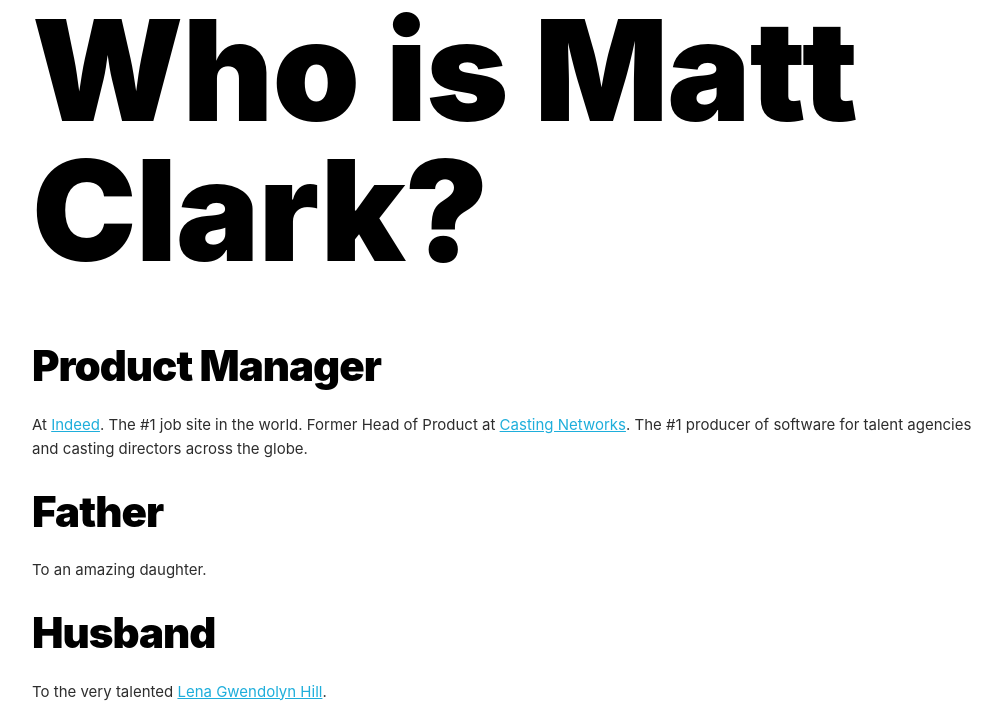
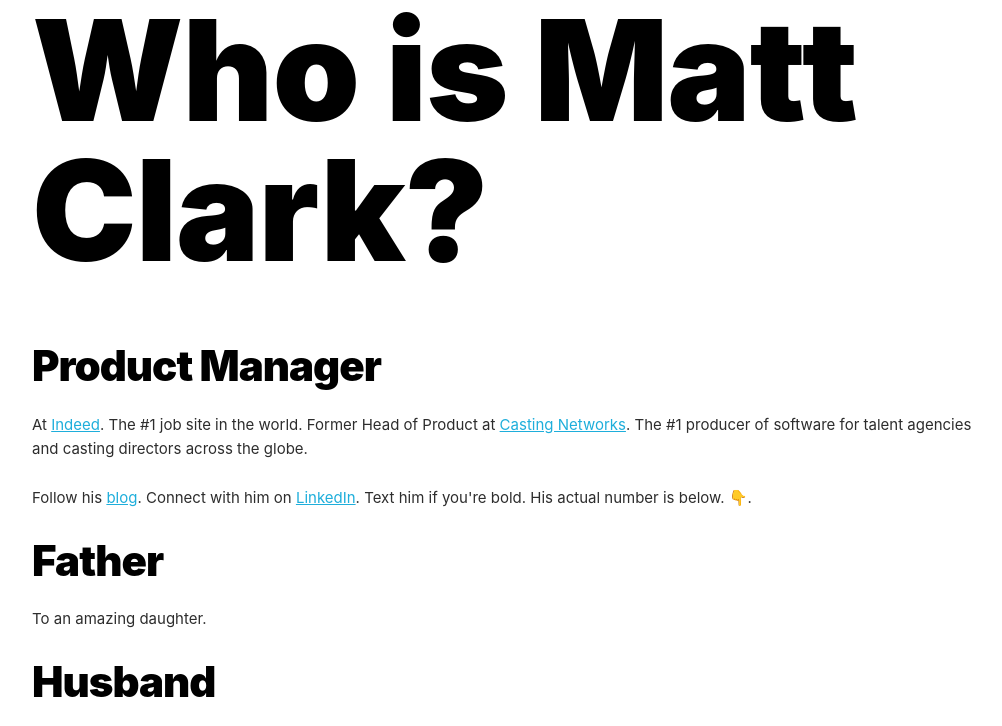
Before and after one commit to near-mint/near-mint-mkg, a website: page dest/index.html in a window 1280 px wide. Shown: the top 726 px of the page, without its empty margins (128-1130 px from the left). Drawn offline with Linux system fonts and the light colour scheme.

Commit message:
Added links to blog and LinkedIn.

```diff
--- a/dest/index.html
+++ b/dest/index.html
@@ -698,6 +698,7 @@
       <div class="section first-section">
         <h2>Product Manager</h2>
         <p>At <a href="https://www.indeed.com?from=whoismattclark">Indeed</a>.  The #1 job site in the world.  Former Head of Product at <a href="https://www.castingnetworks.com?from=whoismattclark">Casting Networks</a>.  The #1 producer of software for talent agencies and casting directors across the globe.</p>
+        <p>Follow his <a href="https://whoismattclark.wordpress.com">blog</a>. Connect with him on <a href="https://www.linkedin.com/in/whoismattclark/">LinkedIn</a>. Text him if you're bold. His actual number is below. 👇.</p>
       </div>
       <div class="section">
         <h2>Father</h2>
```
Also changed, not shown: src/index.html (+1 -0 lines), README.md.
